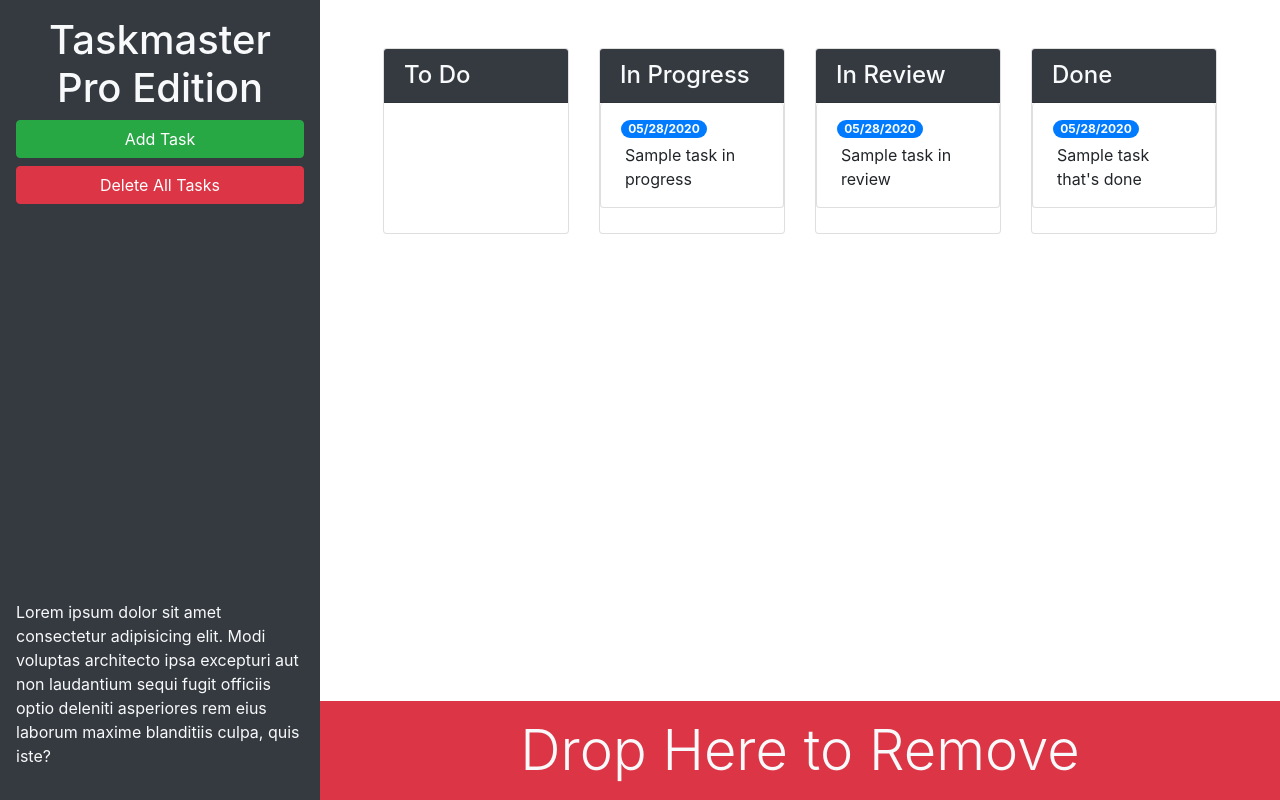
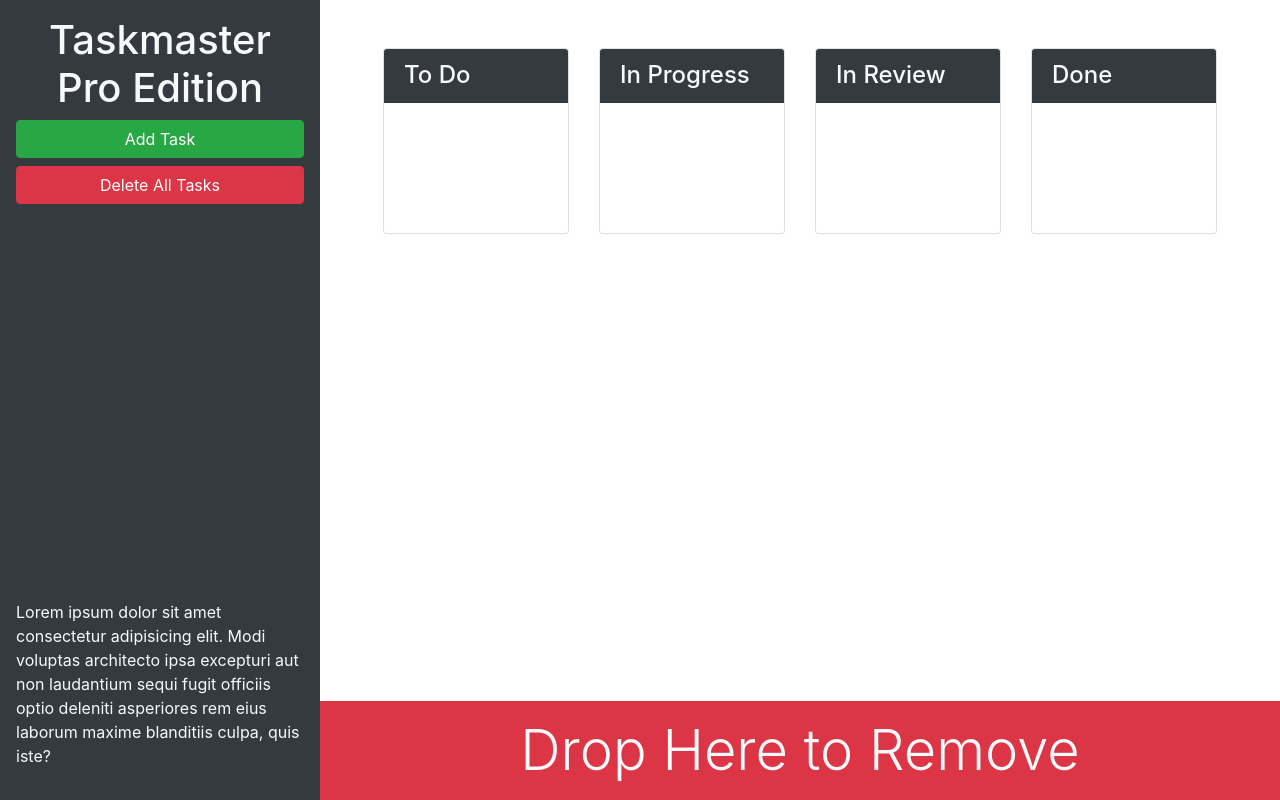
Before and after one commit to kdombrosky/taskmaster-pro, a plain HTML site: page index.html in a window 1280 px wide. Drawn offline with nearby package versions, Linux system fonts and the light colour scheme.

Commit message:
remove dummy text in task list

```diff
--- a/index.html
+++ b/index.html
@@ -40,12 +40,7 @@
         <div class="col-12 col-md-6 col-xl-3 mb-3">
           <div class="card">
             <h4 class="card-header bg-dark text-light">In Progress</h4>
-            <ul id="list-inProgress" class="list-group">
-              <li class="list-group-item">
-                <span class="badge badge-primary badge-pill">05/28/2020</span>
-                <p class="m-1">Sample task in progress</p>
-              </li>
-            </ul>
+            <ul id="list-inProgress" class="list-group"></ul>
           </div>
         </div>
         <!-- in progress end -->
@@ -54,12 +49,7 @@
         <div class="col-12 col-md-6 col-xl-3 mb-3">
           <div class="card">
             <h4 class="card-header bg-dark text-light">In Review</h4>
-            <ul id="list-inReview" class="list-group">
-              <li class="list-group-item">
-                <span class="badge badge-primary badge-pill">05/28/2020</span>
-                <p class="m-1">Sample task in review</p>
-              </li>
-            </ul>
+            <ul id="list-inReview" class="list-group"></ul>
           </div>
         </div>
         <!-- in review end -->
@@ -68,12 +58,7 @@
         <div class="col-12 col-md-6 col-xl-3 mb-3">
           <div class="card">
           <h4 class="card-header bg-dark text-light">Done</h4>
-          <ul id="list-done" class="list-group">
-            <li class="list-group-item">
-              <span class="badge badge-primary badge-pill">05/28/2020</span>
-              <p class="m-1">Sample task that's done</p>
-            </li>
-          </ul>
+          <ul id="list-done" class="list-group"></ul>
           </div>
         </div>
         <!-- done end -->
```
